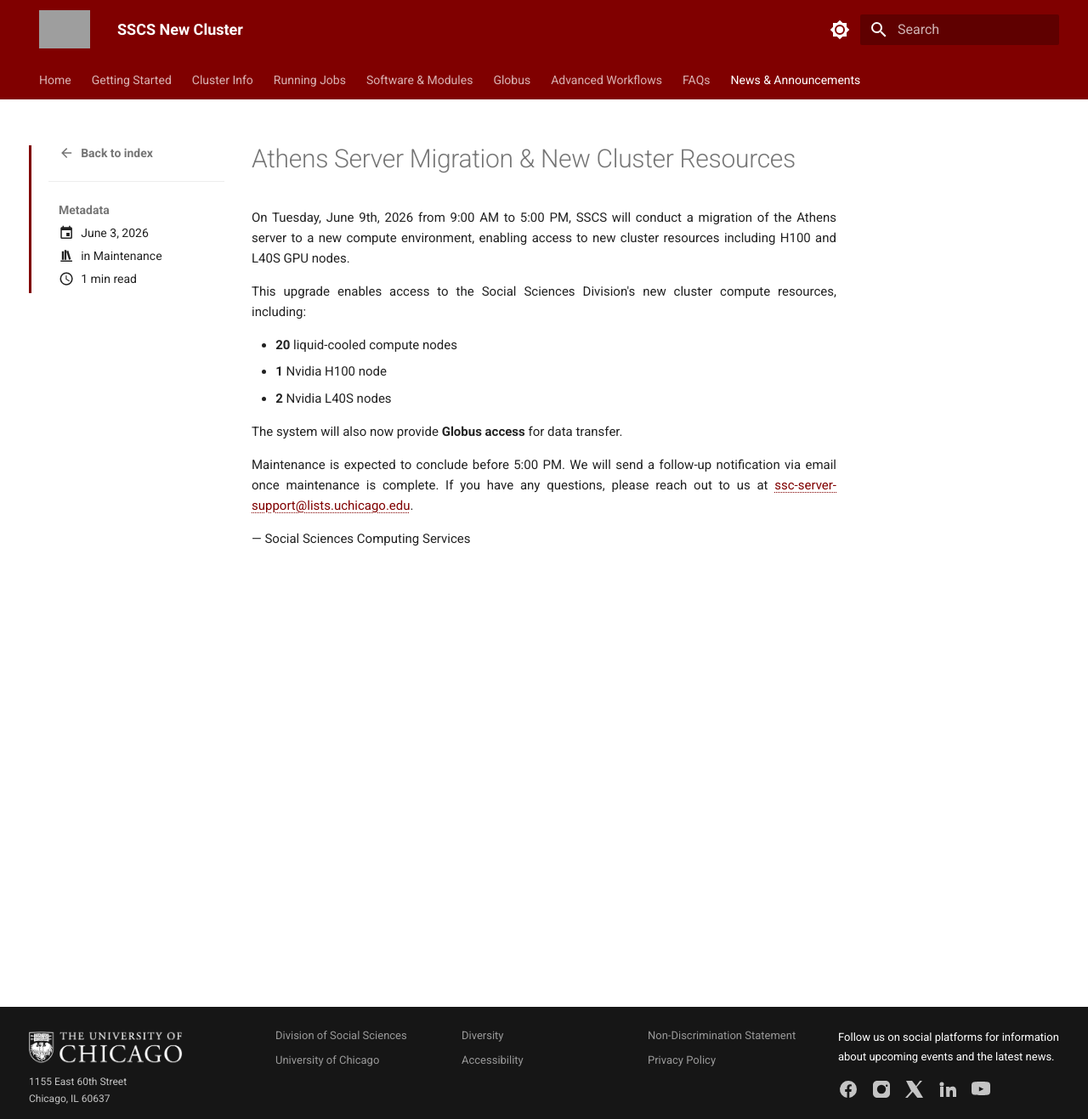
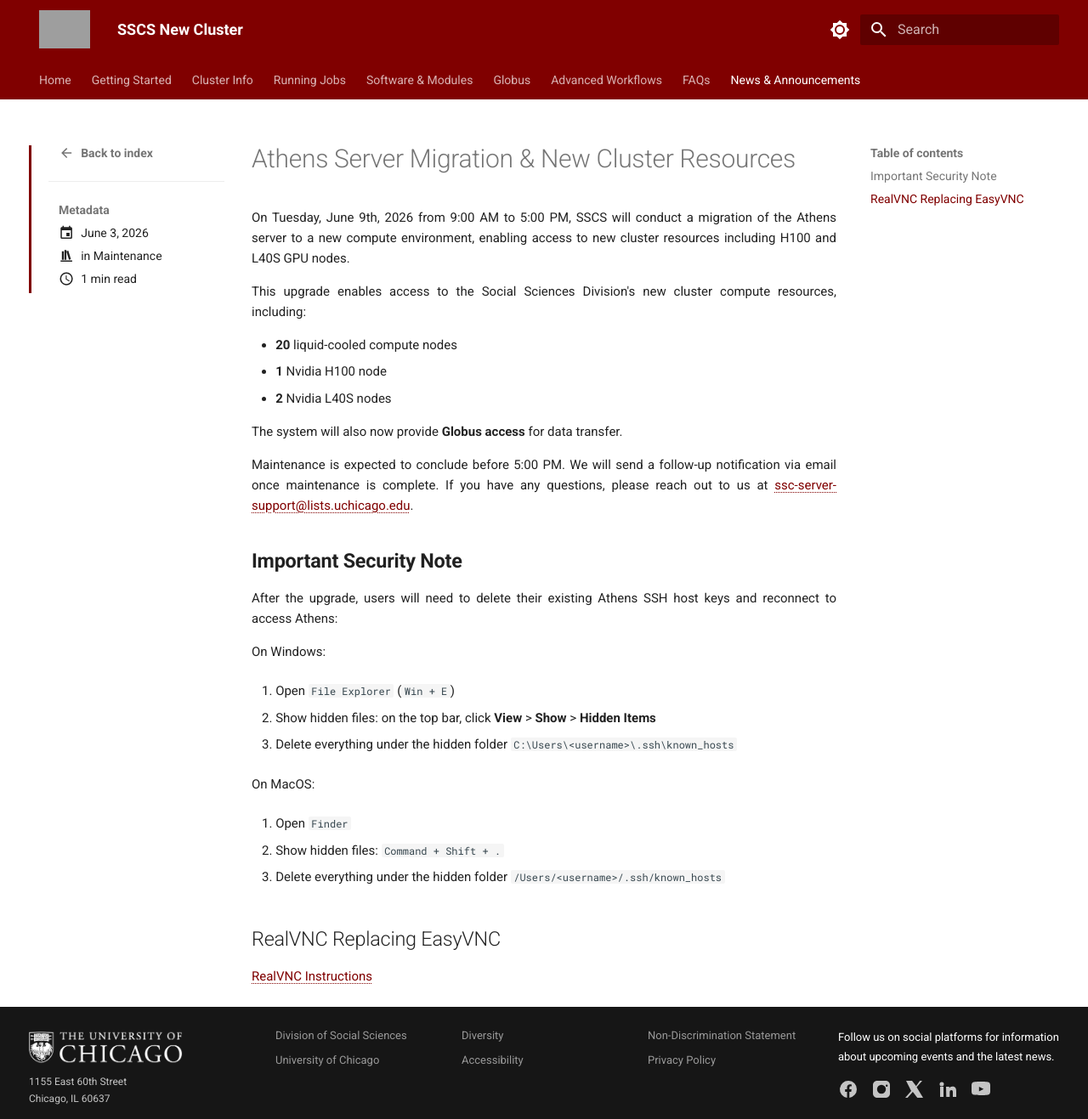
Before and after one commit to uchicago-ssd-sscs/hpc-docs, an MkDocs documentation site: the page built from docs/blog/posts/2026-06-03-athens-server-migration-new-cluster-resources.md, in a window 1280 px wide and 1317 px high. Shown: the whole window at 85% size. Built offline with MkDocs 1.6.1 and Material for MkDocs 9.7.7, drawn with Linux system fonts in a browser that asks for light colours; grey boxes are pictures that could not be loaded.

Commit message:
added instructions updating cluster sshkey

```diff
--- a/docs/blog/posts/2026-06-03-athens-server-migration-new-cluster-resources.md
+++ b/docs/blog/posts/2026-06-03-athens-server-migration-new-cluster-resources.md
@@ -20,4 +20,28 @@
 
 Maintenance is expected to conclude before 5:00 PM. We will send a follow-up notification via email once maintenance is complete. If you have any questions, please reach out to us at [ssc-server-support@lists.uchicago.edu](mailto:ssc-server-support@lists.uchicago.edu).
 
-— Social Sciences Computing Services
+
+## **Important Security Note**
+
+After the upgrade, users will need to delete their existing Athens SSH host keys and reconnect to access Athens:
+
+On Windows:
+
+  1. Open `File Explorer` (`Win + E`)
+
+  2. Show hidden files: on the top bar, click **View** > **Show** > **Hidden Items**
+
+  3. Delete everything under the hidden folder `C:\Users\<username>\.ssh\known_hosts`
+
+On MacOS:
+
+  1. Open `Finder`
+
+  2. Show hidden files: `Command + Shift + .`
+
+  3. Delete everything under the hidden folder `/Users/<username>/.ssh/known_hosts`
+
+
+## RealVNC Replacing EasyVNC
+
+[RealVNC Instructions](./../../getting-started/accessing-the-cluster.md)
```
Also changed, not shown: docs/getting-started/accessing-the-cluster.md (+7 -2 lines).
